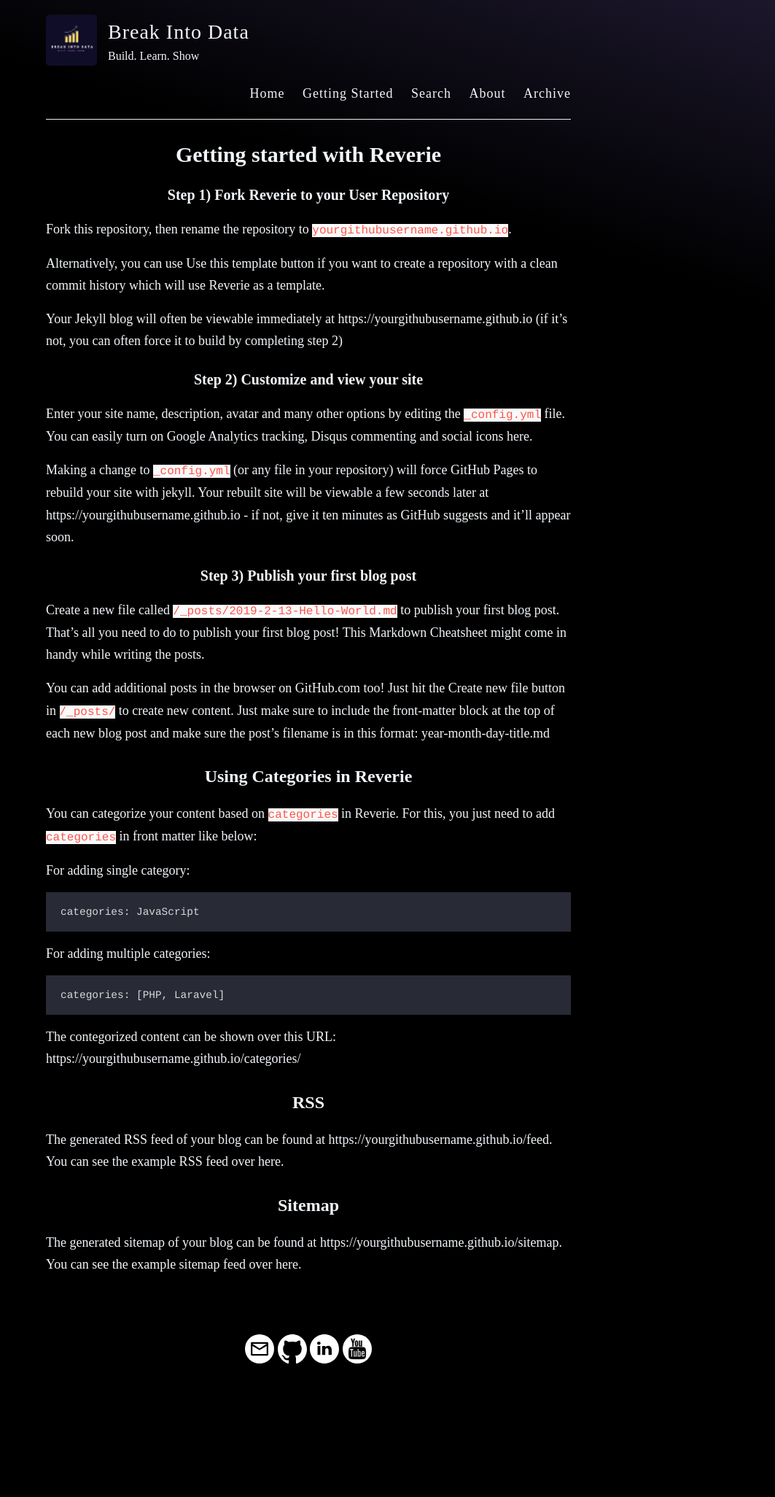
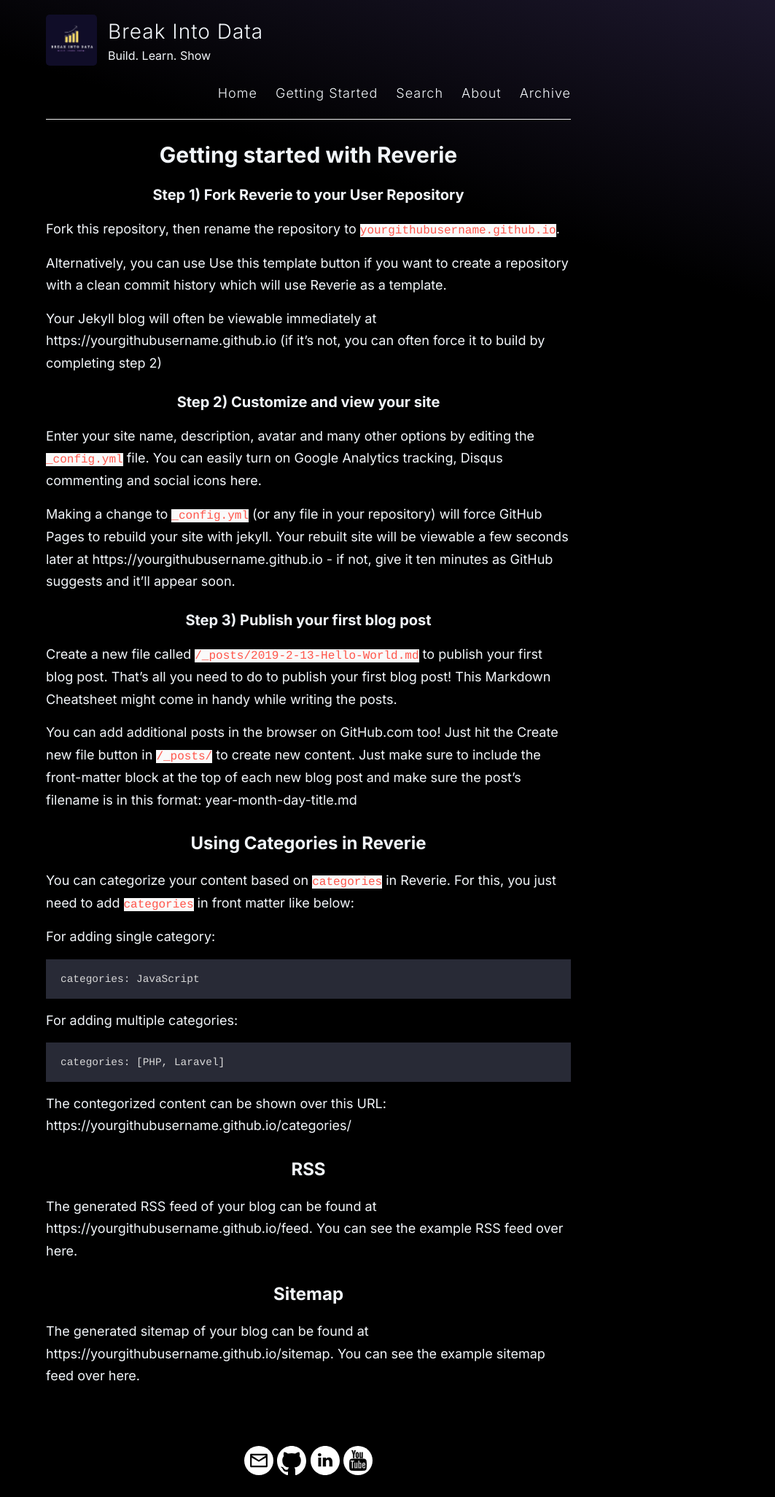
Before and after one commit to Break-Into-Data/break-into-data-website, a Jekyll site: the page built from _pages/getting-started.md, in a window 1280 px wide. Shown: the whole page at 73% size, without its empty margins (217-1280 px from the left). Built offline with Jekyll 4.4.1, drawn with Linux system fonts in a browser that asks for light colours; before the commit the page ends 1899 px from its top, so only the background shows below that.

Commit message:
font check

```diff
--- a/assets/style.scss
+++ b/assets/style.scss
@@ -30,6 +30,10 @@
   font-variation-settings:
     "slnt" 0;
   color: #f1f5f9;
+}
+
+body, h1, h2, h3, p, div, span {
+  font-family: 'Inter', sans-serif;
 }
 
 body {
@@ -175,9 +179,9 @@
 	padding: 0;
 }
 
-table tr:nth-child(2n) {
-	// background-color: #f8f8f8;
-}
+// table tr:nth-child(2n) {
+// 	background-color: #f8f8f8;
+// }
 
 table tr th {
 	font-weight: bold;
```
